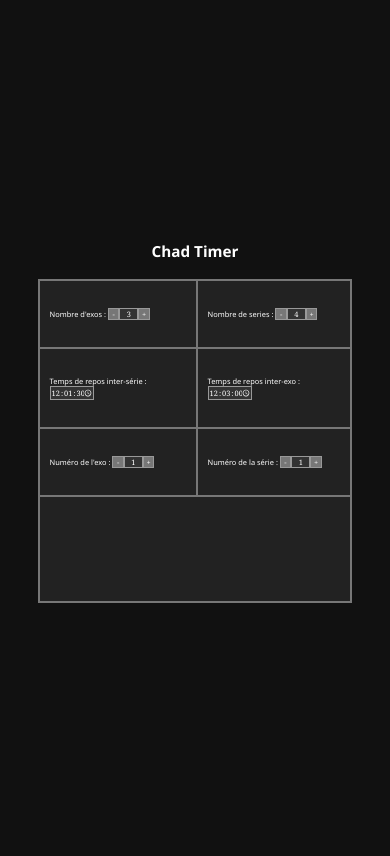
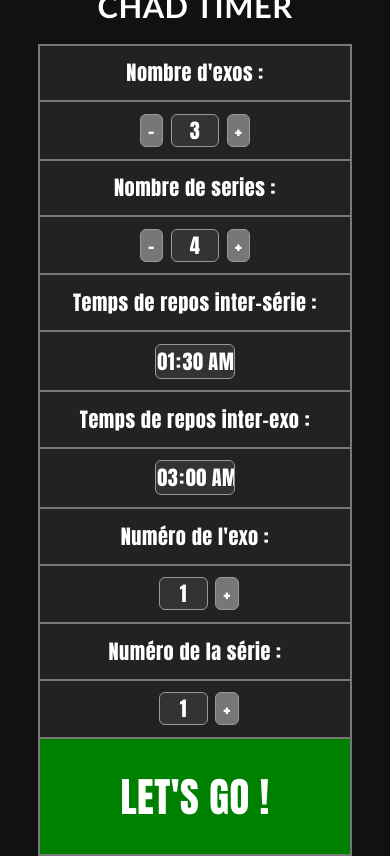
Before and after one commit to a-coutarel/FitnessTimer, a plain HTML site: page index.html in a window 390 px wide. Drawn offline with Linux system fonts and the light colour scheme.

Commit message:
v2 for the timer

```diff
--- a/css/index.css
+++ b/css/index.css
@@ -6,14 +6,16 @@
 
 body {
     background-color: #111;
-    font-family: 'Segoe UI', Tahoma, Geneva, Verdana, sans-serif;
+    font-family: Impact, Haettenschweiler, 'Arial Narrow Bold', sans-serif;
     display: flex;
     justify-content: center;
     align-items: center;
-    min-height: 100vh;
+    height: 100vh;
 }
 
 table {
+    font-family: Impact, Haettenschweiler, 'Arial Narrow Bold', sans-serif;
+    letter-spacing: 0.5px;
     color: #fff;
     border-collapse: collapse;
     width: calc(80vw + .1rem);
@@ -21,68 +23,159 @@ table {
 
 table caption {
     color: #fff;
+    font-family: 'Trebuchet MS', 'Lucida Sans Unicode', 'Lucida Grande', 'Lucida Sans', Arial, sans-serif;
+    text-transform: uppercase;
     font-size: calc(3.5vw + .1rem);
-    font-weight: bold;
+    font-weight: bolder;
     margin-bottom: calc(2vh + .1rem);
 }
 
-td, th {
+td {
+    background-color: #222;
+    text-align: center;
+    padding: calc(3vh + .1rem) calc(1vw + .1rem);
+    font-size: calc(1.5vw + .1rem);
+}
+
+.label-td {
     border: #777 2px solid;
-    background-color: #222;
-    text-align: left;
-    padding: calc(3vh + .1rem) calc(2vw + .1rem);
-    font-size: calc(1.5vw + .1rem);
+    border-right: 0;
+}
+
+.input-td {
+    border: #777 2px solid;
+    border-left: 0;
 }
 
 .input-group {
     display: table;
     width: fit-content;
+    margin: 0 auto;
 }
 
 .btn {
-    font-family: Cambria, Cochin, Georgia, Times, 'Times New Roman', serif;
+    font-family: Impact, Haettenschweiler, 'Arial Narrow Bold', sans-serif;
+    letter-spacing: 0.5px;
     text-align: center;
     font-size: calc(1.5vw + .1rem);
     background-color: #777;
     color: #fff;
     border: 1px solid #999;
     width: calc(2.5vw + .1rem);
+    border-radius: 12px;
 }
 
 input {
-    font-family: Cambria, Cochin, Georgia, Times, 'Times New Roman', serif;
+    font-family: Impact, Haettenschweiler, 'Arial Narrow Bold', sans-serif;
+    letter-spacing: 0.5px;
     text-align: center;
     background-color: #333;
     color: #fff;
     font-size: calc(1.5vw + .1rem);
     border: 1px solid #999;
     width: calc(4.5vw + .1rem);
+    border-radius: 12px;
+    margin: 0 0.5vw;
 }
 
 input[type="number"] {
     -webkit-appearance: textfield;
        -moz-appearance: textfield;
             appearance: textfield;
-  }
+}
+
 input[type=number]::-webkit-inner-spin-button,
 input[type=number]::-webkit-outer-spin-button {
     display: none;
 }
 
 input[type=time] {
-    width: calc(11vw + .1rem);
+    width: calc(4.5vw + .1rem + 2.5vw + .1rem + 0.5vw);
 }
 
 input[type="time"]::-webkit-calendar-picker-indicator {
-    filter: invert(100%) sepia(6%) saturate(24%) hue-rotate(246deg) brightness(103%) contrast(102%);
+    /*filter: invert(100%) sepia(6%) saturate(24%) hue-rotate(246deg) brightness(103%) contrast(102%);
     cursor: pointer;
     width: calc(2vw + .1rem);
     margin: 0;
-    padding: 0;
+    padding: 0;*/
+    display: none;
  }
 
 #chrono {
+    border: #777 2px solid;
+    background-color: green;
     padding: calc(6vh + .1rem) 0;
     text-align: center;
     font-size: calc(2.5vw + .1rem);
+    text-transform: uppercase;
 }
+
+@media screen and (max-width: 550px) {
+
+    html {
+        height: -webkit-fill-available;
+    }
+
+    body {
+        height: 100vh;
+        height: -webkit-fill-available;
+    }
+
+    table,
+    caption,
+    thead,
+    tbody,
+    th,
+    td,
+    tr{
+
+    display: block
+
+    }
+
+    table {
+        margin: 3vh 0;
+    }
+
+    .label-td {
+        border: #777 2px solid;
+    }
+
+    .input-td {
+        border: #777 2px solid;
+        border-top: 0;
+        border-bottom: 0;
+    }
+
+    table caption {
+        font-size: calc(7.5vw + .1rem);
+    }
+
+    #chrono {
+        font-size: calc(10vw + .1rem);
+        padding: calc(3vh + .1rem) 0;
+    }
+
+    td {
+        font-size: calc(4.8vw + .1rem);
+        padding: calc(1.2vh + .1rem) calc(1vw + .1rem);
+    }
+
+    .btn {
+        font-size: calc(4.8vw + .1rem);
+        width: calc(5.5vw + .1rem);
+        border-radius: 6px;
+    }
+
+    input {
+        font-size: calc(4.8vw + .1rem);
+        width: calc(12vw + .1rem);
+        margin: 0 2vw;
+        border-radius: 6px;
+    }
+
+    input[type=time] {
+        width: calc(20vw + .1rem);
+    }
+}
--- a/index.html
+++ b/index.html
@@ -5,7 +5,7 @@
     <meta name="viewport" content="width=device-width, initial-scale=1.0, viewport-fit=cover" />
     <meta name="theme-color" content="#111" />
     <meta name="description" content="Timer for giga chad">
-    <link rel="icon" type="image/png" href="assets/favicon.png" />
+    <link rel="icon" type="image/png" href="./assets/favicon.png">
     <link href="css/index.css" rel="stylesheet" />
     <title>Chad Timer</title>
 </head>
@@ -15,17 +15,17 @@
     <table>
         <caption>Chad Timer</caption>
         <tr>
-            <td>
+            <td class="label-td"><label for="nbr-exos">Nombre d'exos : </label></td>
+            <td class="input-td">
                 <div class="input-group">
-                        <label for="nbr-exos">Nombre d'exos : </label>
-                        <button class="btn" onclick="document.querySelector('#nbr-exos').stepDown(); document.querySelector('#nbr-exos').dispatchEvent(new Event('change'))">-</button>
-                        <input type="number" id="nbr-exos" name="nbr-exos" min="1" value="3">
-                        <button class="btn" onclick="document.querySelector('#nbr-exos').stepUp(); document.querySelector('#nbr-exos').dispatchEvent(new Event('change'))">+</button>
+                    <button class="btn" onclick="document.querySelector('#nbr-exos').stepDown(); document.querySelector('#nbr-exos').dispatchEvent(new Event('change'))">-</button>
+                    <input type="number" id="nbr-exos" name="nbr-exos" min="1" value="3">
+                    <button class="btn" onclick="document.querySelector('#nbr-exos').stepUp(); document.querySelector('#nbr-exos').dispatchEvent(new Event('change'))">+</button>
                 </div>
             </td>
-            <td>
+            <td class="label-td"><label for="nbr-series">Nombre de series : </label></td>
+            <td class="input-td">
                 <div class="input-group">
-                    <label for="nbr-series">Nombre de series : </label>
                     <button class="btn" onclick="document.querySelector('#nbr-series').stepDown(); document.querySelector('#nbr-series').dispatchEvent(new Event('change'))">-</button>
                     <input type="number" id="nbr-series" name="nbr-series" min="1" value="4">
                     <button class="btn" onclick="document.querySelector('#nbr-series').stepUp(); document.querySelector('#nbr-series').dispatchEvent(new Event('change'))">+</button>
@@ -33,35 +33,29 @@
             </td>
         </tr>
         <tr>
-            <td>
-                <label for="time-serie">Temps de repos inter-série : </label>
-                <input type="time" name="time-serie" id="time-serie" value="00:01:30" step="1">
-            </td>
-            <td>
-                <label for="time-exo">Temps de repos inter-exo : </label>
-                <input type="time" name="time-exo" id="time-exo" value="00:03:00" step="1">
-            </td>
+            <td class="label-td"><label for="time-serie">Temps de repos inter-série : </label></td>
+            <td class="input-td"><input type="time" name="time-serie" id="time-serie" value="01:30" step="60"></td>
+            <td class="label-td"><label for="time-exo">Temps de repos inter-exo : </label></td>
+            <td class="input-td"><input type="time" name="time-exo" id="time-exo" value="03:00" step="60"></td>
         </tr>
         <tr>
-            <td>
+            <td class="label-td"><label for="num-exo">Numéro de l'exo : </label></td>
+            <td class="input-td">
                 <div class="input-group">
-                    <label for="num-exo">Numéro de l'exo : </label>
-                    <button class="btn" onclick="document.querySelector('#num-exo').stepDown(); document.querySelector('#num-exo').dispatchEvent(new Event('change'))">-</button>
                     <input type="number" id="num-exo" name="num-exo" min="1" value="1">
-                    <button class="btn" onclick="document.querySelector('#num-exo').stepUp(); document.querySelector('#num-exo').dispatchEvent(new Event('change'))">+</button>
+                    <button class="btn num-exo-btn" onclick="document.querySelector('#num-exo').stepUp(); document.querySelector('#num-exo').dispatchEvent(new Event('change'))">+</button>
                 </div>
             </td>
-            <td>
+            <td class="label-td"><label for="num-serie">Numéro de la série : </label></td>
+            <td class="input-td">
                 <div class="input-group">
-                    <label for="num-serie">Numéro de la série : </label>
-                    <button class="btn" onclick="document.querySelector('#num-serie').stepDown(); document.querySelector('#num-serie').dispatchEvent(new Event('change'))">-</button>
                     <input type="number" id="num-serie" name="num-serie" min="1" value="1">
-                    <button class="btn" onclick="document.querySelector('#num-serie').stepUp(); document.querySelector('#num-serie').dispatchEvent(new Event('change'))">+</button>
+                    <button class="btn num-serie-btn" onclick="document.querySelector('#num-serie').stepUp(); document.querySelector('#num-serie').dispatchEvent(new Event('change'))">+</button>
                 </div>
             </td>
         </tr>
         <tr>
-            <td colspan="2" id="chrono"></td>
+            <td colspan="4" id="chrono">Let's go !</td>
         </tr>
     </table>
 
```
Also changed, not shown: js/chrono.js (+40 -26 lines), 1 other file.
